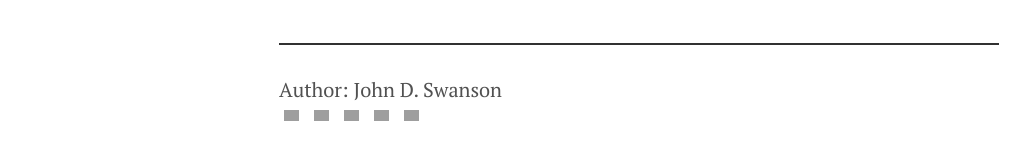
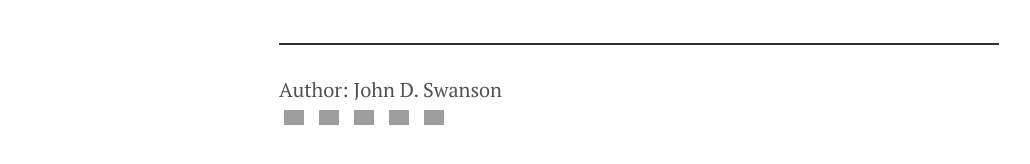
Before and after one commit to swannysec/swannysec.github.io, a Jekyll site: the page built from _posts/2015-09-24-test-post.markdown, in a window 1280 px wide. Shown: the part 488-652 px from the top of the page, without its empty margins (1-1031 px from the left). Built offline with Jekyll 4.4.1, drawn with Linux system fonts in a browser that asks for light colours; comment, search, counter and statistics services are not loaded; grey boxes are pictures that could not be loaded.

Commit message:
Social buttons #3.

```diff
--- a/_layouts/post.html
+++ b/_layouts/post.html
@@ -31,7 +31,7 @@ layout: default
 </div>
 <style type="text/css">
 #share-buttons img {
-  width: 25px;
+  width: 30px;
   padding: 5px;
   border: 0;
   box-shadow: 0;
```
